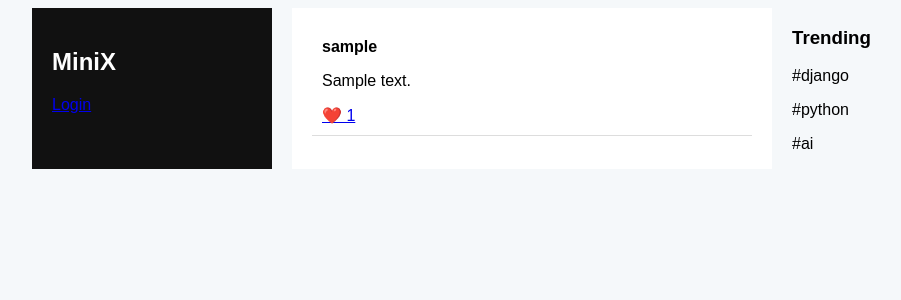
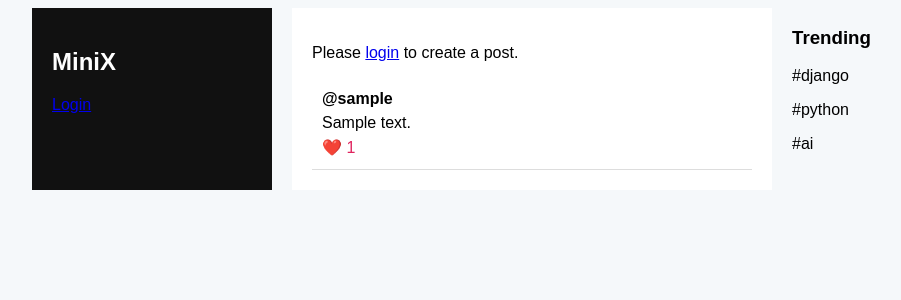
Before and after one commit to pavankumarpunugu/threadspace, a Django app: page / in a window 1280 px wide. Shown: the top 300 px of the page, without its empty margins (108-1009 px from the left). Run offline with Django 4.2, Linux system fonts and the light colour scheme; tables that the repository leaves empty hold one stand-in row (values such as "Sample post").

Commit message:
Update home.html

```diff
--- a/templates/posts/home.html
+++ b/templates/posts/home.html
@@ -1,26 +1,53 @@
-
 {% extends "base.html" %}
 
 {% block content %}
 
 {% if user.is_authenticated %}
-<form method="post">
-{% csrf_token %}
-<textarea name="content" placeholder="What's happening?" required></textarea>
-<button type="submit">Post</button>
-</form>
+<div style="margin-bottom:20px;padding:15px;border-bottom:1px solid #ddd;">
+    <form method="POST">
+        {% csrf_token %}
+        <textarea name="content"
+        placeholder="What's happening?"
+        required
+        style="width:100%;height:70px;padding:10px;border-radius:8px;border:1px solid #ccc;resize:none;"></textarea>
+
+        <button type="submit"
+        style="margin-top:8px;padding:6px 14px;background:#1da1f2;color:white;border:none;border-radius:6px;cursor:pointer;">
+        Post
+        </button>
+    </form>
+</div>
+{% else %}
+<p>Please <a href="/users/login/">login</a> to create a post.</p>
 {% endif %}
+
+
+<div>
 
 {% for post in posts %}
 
-<div class="post">
-<b>{{post.author.username}}</b>
-<p>{{post.content}}</p>
+<div style="border-bottom:1px solid #ddd;padding:12px 10px;">
 
-<a href="/like/{{post.id}}/">❤️ {{post.total_likes}}</a>
+    <div style="font-weight:bold;margin-bottom:5px;">
+        @{{ post.author.username }}
+    </div>
+
+    <p style="margin:6px 0;">{{ post.content }}</p>
+
+    <div style="margin-top:5px;">
+        <a href="{% url 'like' post.id %}" style="text-decoration:none;color:#e0245e;">
+            ❤️ {{ post.total_likes }}
+        </a>
+    </div>
 
 </div>
 
+{% empty %}
+
+<p>No posts yet. Be the first to post!</p>
+
 {% endfor %}
 
+</div>
+
 {% endblock %}
```
